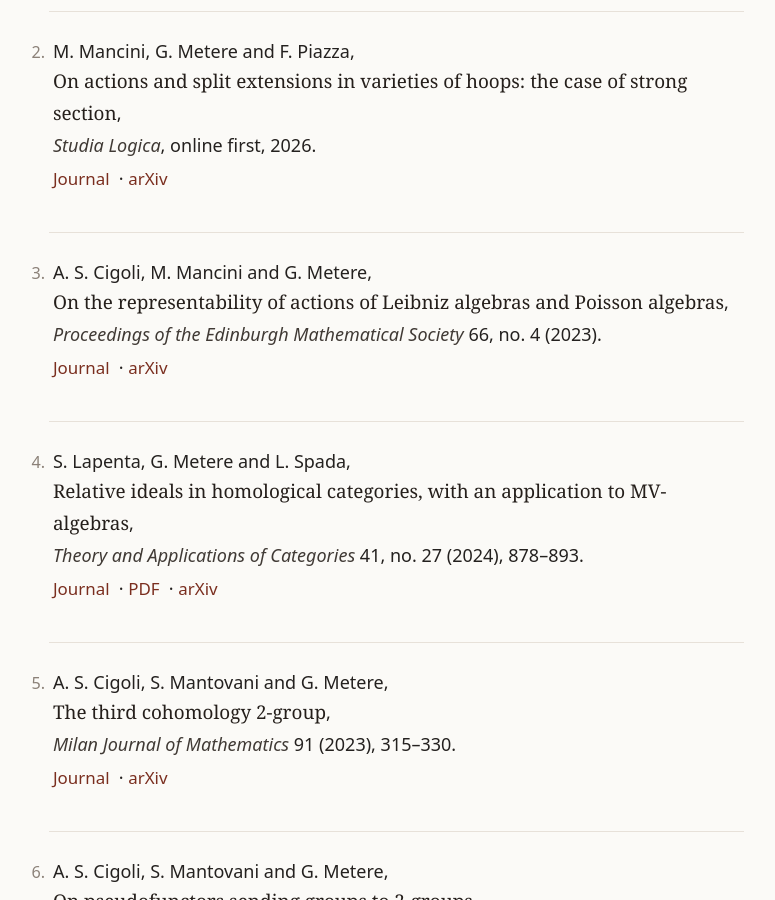
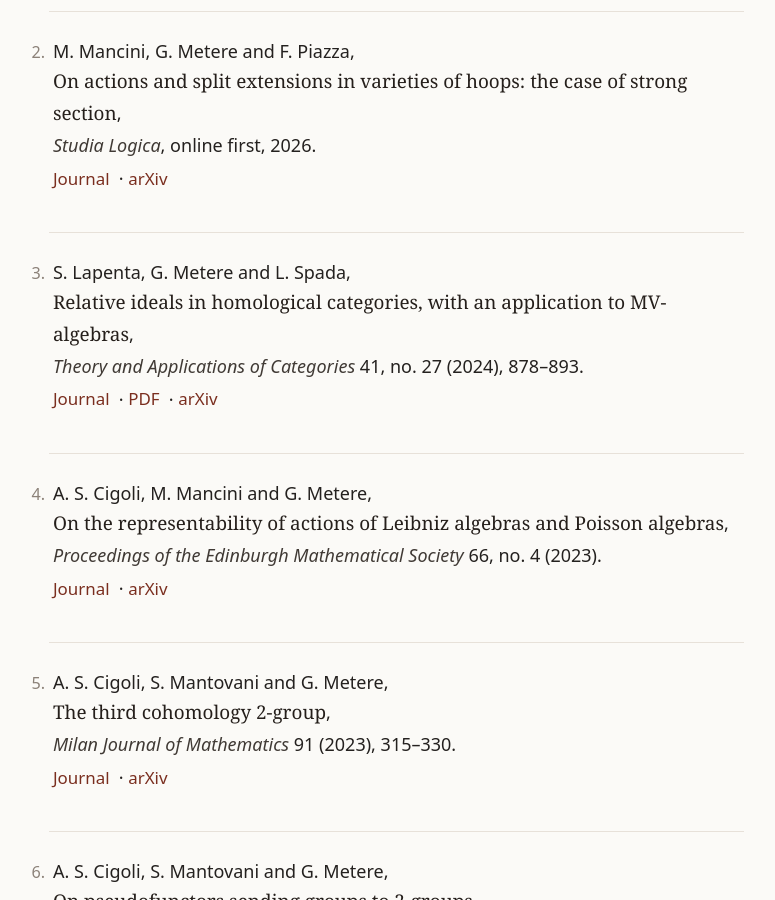
Before and after one commit to gmetere/gmetere.github.io, a Jekyll site: the page built from publications.md, in a window 1280 px wide and 900 px high, scrolled down 827 px. Shown: the whole window, without its empty margins (121-896 px from the left). Built offline with Jekyll 4.4.1, drawn with Linux system fonts in a browser that asks for light colours.

```diff
--- a/publications.md
+++ b/publications.md
@@ -28,18 +28,18 @@ include a link to an arXiv version or to an openly accessible PDF.
    [Journal](https://link.springer.com/article/10.1007/s11225-026-10243-y)
    · [arXiv](https://arxiv.org/abs/2510.06886)
 
-1. A. S. Cigoli, M. Mancini and G. Metere,
-   **On the representability of actions of Leibniz algebras and Poisson algebras**,
-   *Proceedings of the Edinburgh Mathematical Society* 66, no. 4 (2023).
-   [Journal](https://www.cambridge.org/core/journals/proceedings-of-the-edinburgh-mathematical-society/article/on-the-representability-of-actions-of-leibniz-algebras-and-poisson-algebras/34986E23ECC8342849177C04364E433B)
-   · [arXiv](https://arxiv.org/abs/2302.05175)
-
 1. S. Lapenta, G. Metere and L. Spada,
    **Relative ideals in homological categories, with an application to MV-algebras**,
    *Theory and Applications of Categories* 41, no. 27 (2024), 878–893.
    [Journal](http://www.tac.mta.ca/tac/volumes/41/27/41-27abs.html)
    · [PDF](http://www.tac.mta.ca/tac/volumes/41/27/41-27.pdf)
    · [arXiv](https://arxiv.org/abs/2208.12597)
+
+1. A. S. Cigoli, M. Mancini and G. Metere,
+   **On the representability of actions of Leibniz algebras and Poisson algebras**,
+   *Proceedings of the Edinburgh Mathematical Society* 66, no. 4 (2023).
+   [Journal](https://www.cambridge.org/core/journals/proceedings-of-the-edinburgh-mathematical-society/article/on-the-representability-of-actions-of-leibniz-algebras-and-poisson-algebras/34986E23ECC8342849177C04364E433B)
+   · [arXiv](https://arxiv.org/abs/2302.05175)
 
 1. A. S. Cigoli, S. Mantovani and G. Metere,
    **The third cohomology 2-group**,
```
